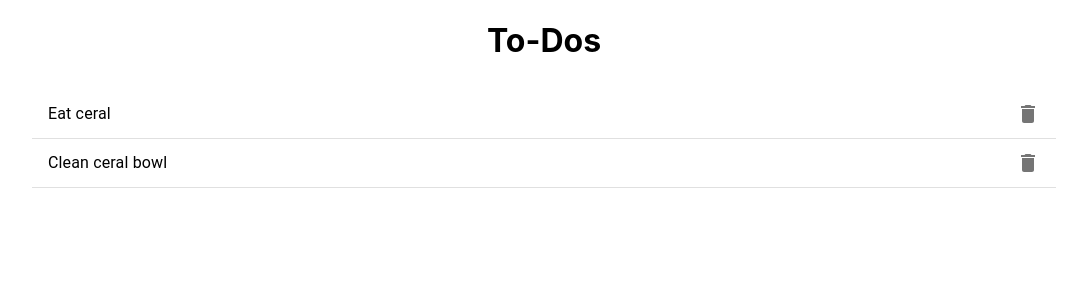
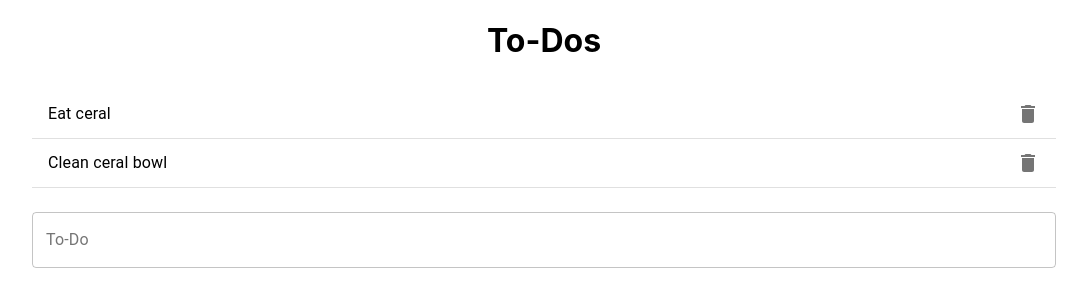
Before and after one commit to conoroshea1996/react-todo, a React (Create React App) app: page / in a window 1280 px wide. Shown: the top 306 px of the page, without its empty margins (96-1183 px from the left). Built offline with nearby package versions, Linux system fonts and the light colour scheme.

Commit message:
Add user Input form

```diff
--- a/src/App.js
+++ b/src/App.js
@@ -1,5 +1,6 @@
 import React from 'react';
-import Todos from './components/todos/todos';
+import Todos from './components/todos/Todos';
+import AddFom from './components/Form/AddForm';
 import '../src/app.css';
 class App extends React.Component {
   state = {
@@ -24,6 +25,8 @@ class App extends React.Component {
         <div className="container">
           <h1>To-Dos</h1>
           <Todos todos={this.state.todos} deleteTodo={this.deleteTodo} />
+
+          <AddFom />
         </div>
       </div>
     );
--- /dev/null
+++ b/src/components/Form/AddForm.js
@@ -0,0 +1,32 @@
+import React from 'react';
+import TextField from '@material-ui/core/TextField';
+
+class AddForm extends React.Component {
+    state = {
+        content: ''
+    }
+    handleChange = (e) => {
+        this.setState({
+            content: e.target.value
+        })
+    }
+
+    render() {
+        return (
+            <div>
+                <form noValidate autoComplete="off">
+                    <TextField
+                        id="outlined-name"
+                        label="To-Do"
+                        margin="normal"
+                        variant="outlined"
+                        fullWidth
+                        onChange={this.handleChange}
+                    />
+                </form>
+            </div>
+        );
+    }
+}
+
+export default AddForm;
```
